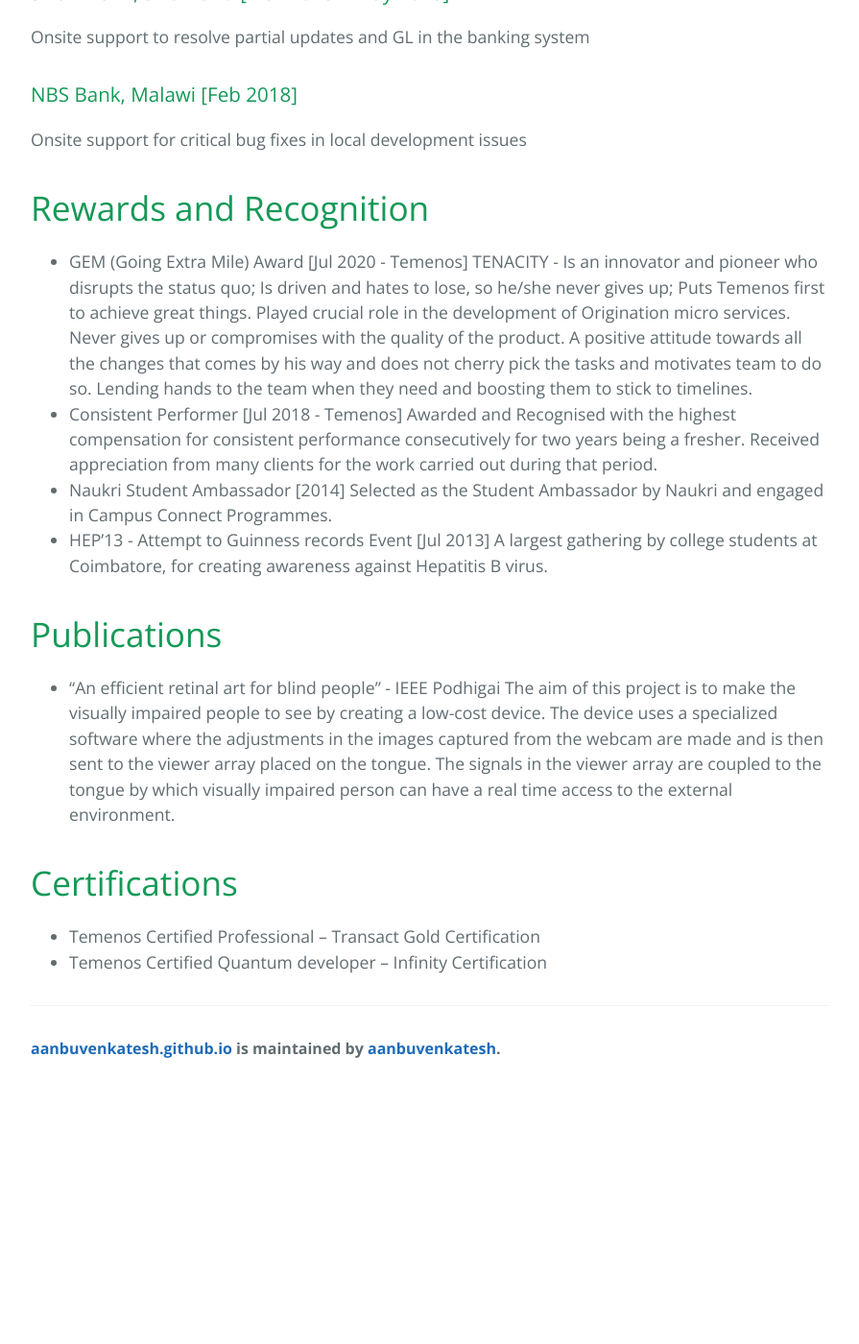
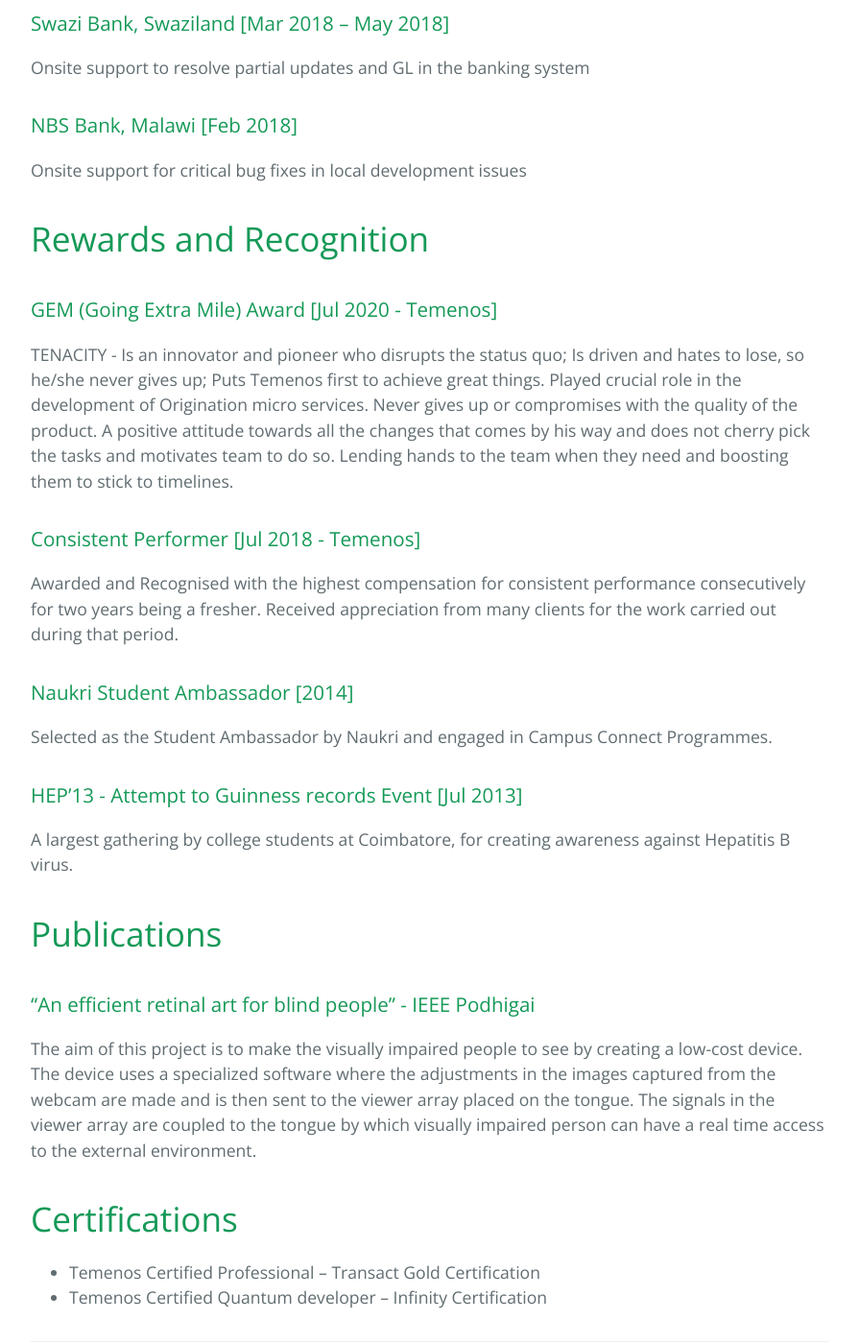
Before and after one commit to aanbuvenkatesh/aanbuvenkatesh.github.io, a Jekyll site: the page built from index.md, in a window 1280 px wide and 1400 px high, scrolled down 2469 px. Shown: the whole window at 96% size, without its empty margins (192-1087 px from the left). Built offline with Jekyll 4.4.1, drawn with Linux system fonts in a browser that asks for light colours; our own code applies the rules of GitHub Pages for plain Markdown files; before the commit the page ends 3605 px from its top, so only the background shows below that.

```diff
--- a/index.md
+++ b/index.md
@@ -19,6 +19,7 @@ layout: default
 * Developed microservices based on both NoSQL (Mongo, and Dynamo DB) and SQL (MySQL) database using appropriate design patterns.
 * Had exposure on developing high-performance distributed cloud Native system (AWS and Azure - Serverless deployment with Lambdas and Azure Functions) and on-premise deployment using Docker and J2EE.
 * Used REST and event driven approach (Kafka and Kinesis) to develop the microservices in different stacks.
+
 #### Software Engineer [Jan 2016 – July 2019]
 * Involved in the development and support (analysis and defect fixing) for products in core banking system. Exposure on core banking modules such as accounts, reporting, cash pooling, retail sweeping, payments IBAN, Lending etc...,
 * Fixed Critical Client bugs that span across different modules in core banking including Finance Crime Mitigation.
@@ -45,18 +46,18 @@ Onsite support to resolve partial updates and GL in the banking system
 Onsite support for critical bug fixes in local development issues
 
 # Rewards and Recognition
-* GEM (Going Extra Mile) Award [Jul 2020 - Temenos]
+### GEM (Going Extra Mile) Award [Jul 2020 - Temenos]
 TENACITY - Is an innovator and pioneer who disrupts the status quo; Is driven and hates to lose, so he/she never gives up; Puts Temenos first to achieve great things.
 Played crucial role in the development of Origination micro services. Never gives up or compromises with the quality of the product. A positive attitude towards all the changes that comes by his way and does not cherry pick the tasks and motivates team to do so. Lending hands to the team when they need and boosting them to stick to timelines.
-* Consistent Performer [Jul 2018 - Temenos]
+### Consistent Performer [Jul 2018 - Temenos]
 Awarded and Recognised with the highest compensation for consistent performance consecutively for two years being a fresher. Received appreciation from many clients for the work carried out during that period.
-* Naukri Student Ambassador [2014]
+### Naukri Student Ambassador [2014]
 Selected as the Student Ambassador by Naukri and engaged in Campus Connect Programmes.
-* HEP'13 - Attempt to Guinness records Event [Jul 2013]
+### HEP'13 - Attempt to Guinness records Event [Jul 2013]
 A largest gathering by college students at Coimbatore, for creating awareness against Hepatitis B virus.
 
 # Publications
-* “An efficient retinal art for blind people” - IEEE Podhigai
+### “An efficient retinal art for blind people” - IEEE Podhigai
 The aim of this project is to make the visually impaired people to see by creating a low-cost device. The device uses a specialized software where the adjustments in the images captured from the webcam are made and is then sent to the viewer array placed on the tongue. The signals in the viewer array are coupled to the tongue by which visually impaired person can have a real time access to the external environment.
 
 # Certifications
```
